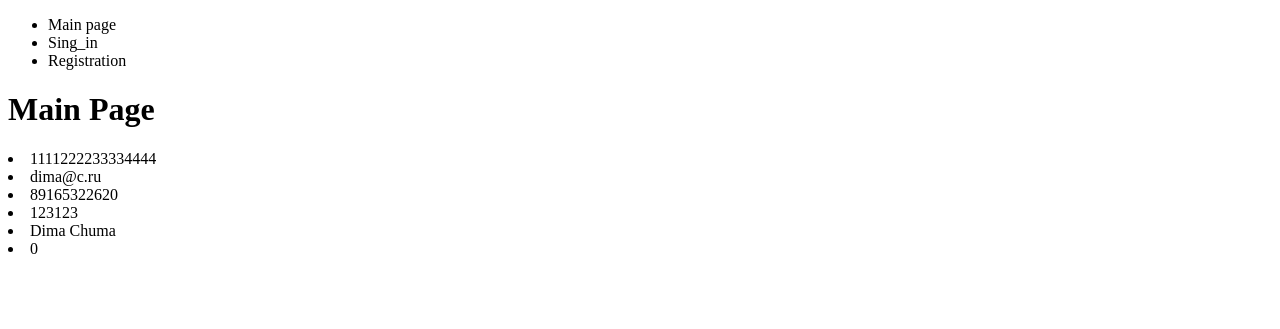
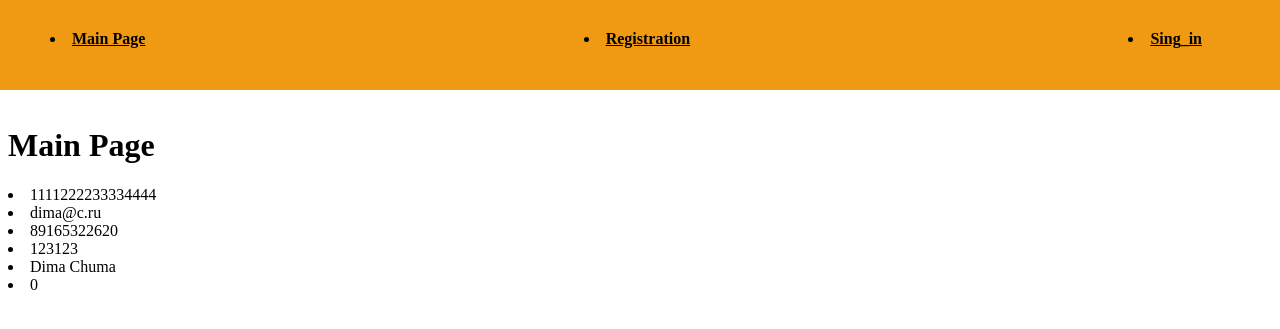
Before and after one commit to ollyhearn/online_bank, a Django app: page / in a window 1280 px wide. Shown: the top 329 px of the page. Run offline with Django 4.2, Linux system fonts and the light colour scheme; data comes from the database, SQL or seed files in the repository.

Commit message:
Updated templates

```diff
--- /dev/null
+++ b/mysite/bank/static/bank/css/styles.css
@@ -0,0 +1,31 @@
+.header {
+    width: 100%;
+    padding-top: 30px;
+    background: #ef9a12;
+	height: 60px;
+    position: absolute;
+    top: 0;
+    left: 0;
+    right: 0;
+    z-index: 1000;
+}
+
+.header__inner {
+    display: flex;
+    justify-content: space-between;
+    align-items: center;
+    width: 100%;
+}
+
+.header__logo {
+    font-size: 30px;
+    font-weight: 700;
+    color: #fff;
+}
+.sub-title {
+    display: flex;
+    justify-content: space-between;
+    align-items: center;
+    width:90%;
+    margin-left:50px;
+  }
--- a/mysite/bank/templates/bank/base.html
+++ b/mysite/bank/templates/bank/base.html
@@ -1,15 +1,37 @@
+{% load static %}
 <!DOCTYPE html>
 <html lang="en">
 <head>
     <meta charset="UTF-8">
+	<link rel="stylesheet" href="{% static 'bank/css/styles.css' %}">
     <title>{{title}}</title>
 </head>
 <body>
+ <header class="header">
+            <div class="container">
+                    <nav class="nav">
+                        <div class="sub-title">
+							{% for m in menu %}
+								{% if not forloop.last %}
+										<b><li><a style="color:black" href="{% url m.url_name %}">{{m.title}}</a></li></b>
+								{% else %}
+										<b><li class="last"><a style="color:black" href="{% url m.url_name %}">{{m.title}}</a></li></b>
+								{% endif %}
+							{% endfor %}
+
+                        </div>
+                    </nav>
+                </div>
+            </div>
+    </header>
 {% block mainmenu %}
 <ul>
-    {% for m in menu %}
-    <li>{{m}}</li>
-    {% endfor %}
+	<br>
+	<br>
+	<br>
+	<br>
+	<br>
+
 </ul>
 {% endblock mainmenu %}
 
--- a/mysite/bank/views.py
+++ b/mysite/bank/views.py
@@ -2,7 +2,10 @@ from django.shortcuts import render
 from django.http import HttpResponse, HttpResponseNotFound
 from .models import *
 
-menu = ['Main page', 'Sing_in', 'Registration']
+menu = [{'title': 'Main Page', 'url_name': 'home'},
+        {'title': 'Registration', 'url_name': 'registration'},
+        {'title': 'Sing_in', 'url_name': 'sing_in'},
+        ]
 
 
 def index(request):
@@ -15,19 +18,20 @@ def user_page(request, user_name):
 
 
 def registration(request):
-    return HttpResponse(request, 'bank/registration.html')
+    info = Users.objects.all()
+    return render(request, 'bank/registration.html', {'menu': menu, 'title': 'registration', 'info': info})
 
 
 def sing_in(request):
-    return HttpResponse(request, 'bank/sing_in.html')
+    return render(request, 'bank/sing_in.html')
 
 
 def transfer(request):
-    return HttpResponse(request, 'bank/transfer.html')
+    return render(request, 'bank/transfer.html')
 
 
 def bringing_in(request):
-    return HttpResponse(request, 'bank/bringing_in.html')
+    return render(request, 'bank/bringing_in.html')
 
 
 def page_not_found(request, exception):
--- a/mysite/mysite/settings.py
+++ b/mysite/mysite/settings.py
@@ -9,7 +9,7 @@ https://docs.djangoproject.com/en/4.1/topics/settings/
 For the full list of settings and their values, see
 https://docs.djangoproject.com/en/4.1/ref/settings/
 """
-
+import os.path
 from pathlib import Path
 
 # Build paths inside the project like this: BASE_DIR / 'subdir'.
@@ -23,7 +23,7 @@ BASE_DIR = Path(__file__).resolve().parent.parent
 SECRET_KEY = 'django-insecure-_cixb_ivg&(7t9daioawi-9!4r@3nx$ei88#04*93ou14&a@75'
 
 # SECURITY WARNING: don't run with debug turned on in production!
-DEBUG = False
+DEBUG = True
 
 ALLOWED_HOSTS = ['127.0.0.1']
 
@@ -117,6 +117,8 @@ USE_TZ = True
 # https://docs.djangoproject.com/en/4.1/howto/static-files/
 
 STATIC_URL = 'static/'
+STATIC_ROOT = os.path.join(BASE_DIR, 'static')
+STATICFILES_DIRS = []
 
 # Default primary key field type
 # https://docs.djangoproject.com/en/4.1/ref/settings/#default-auto-field
```
Also changed, not shown: mysite/bank/templates/bank/registration.html (+14 -9 lines).
